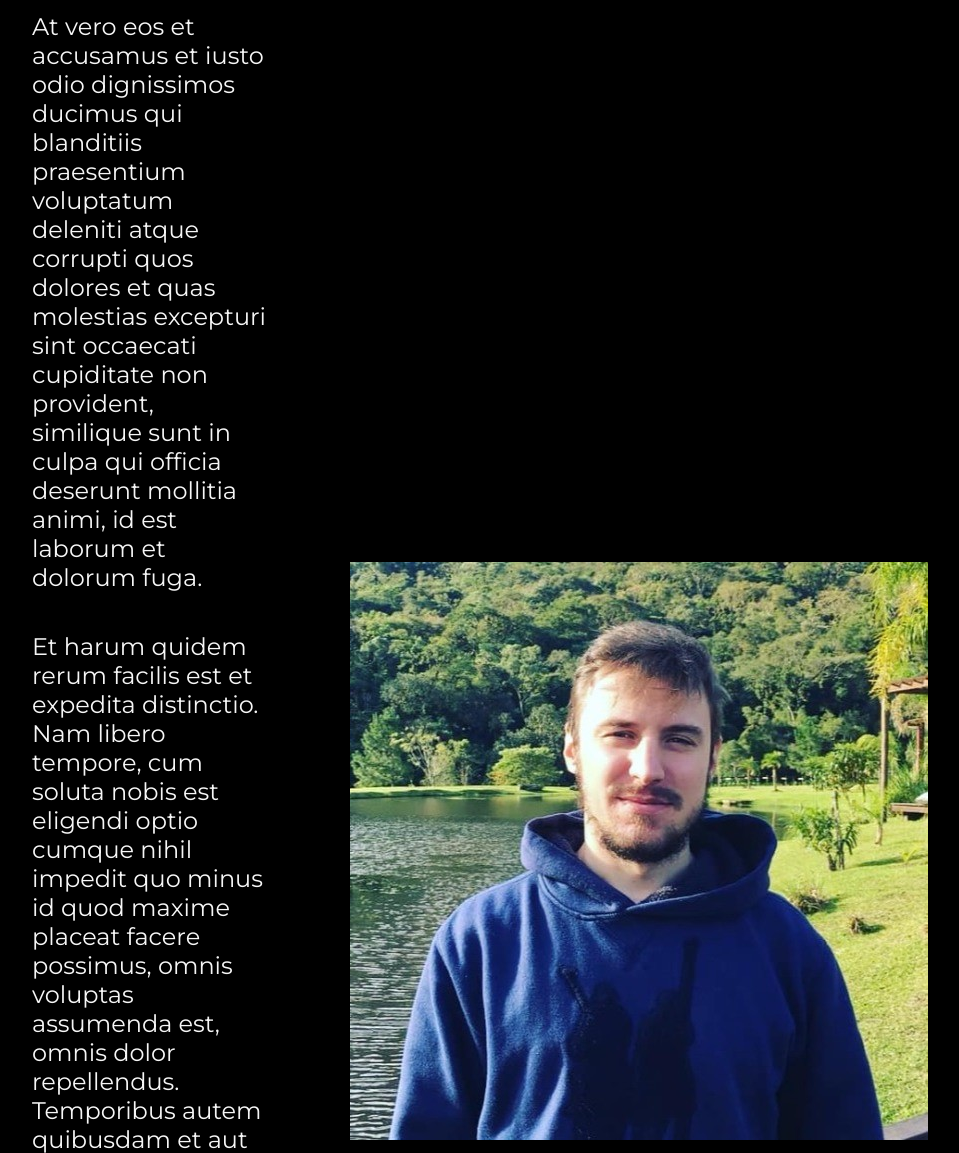
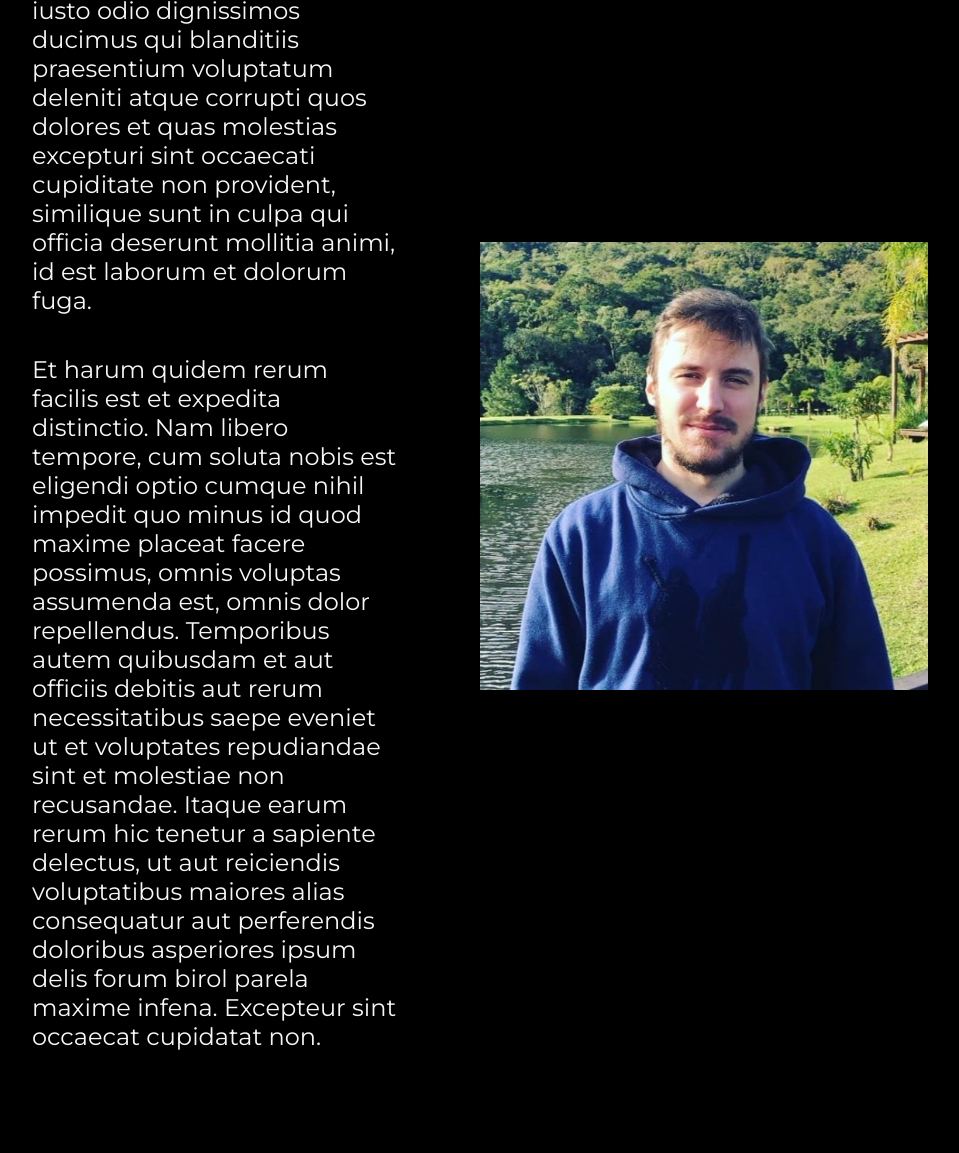
Before and after one commit to Huuraki/portfolio, a plain HTML site: page about.html in a window 1280 px wide. Shown: the part 301-1454 px from the top of the page, without its empty margins (160-1119 px from the left). Drawn offline with nearby package versions, Linux system fonts and the light colour scheme.

Commit message:
Update about.html
adicionado classe na img

```diff
--- a/about.html
+++ b/about.html
@@ -19,7 +19,7 @@
                    <p class="Apresentacao_conteudo_texto">At vero eos et accusamus et iusto odio dignissimos ducimus qui blanditiis praesentium voluptatum deleniti atque corrupti quos dolores et quas molestias excepturi sint occaecati cupiditate non provident, similique sunt in culpa qui officia deserunt mollitia animi, id est laborum et dolorum fuga.</p>
                    <p class="Apresentacao_conteudo_texto">Et harum quidem rerum facilis est et expedita distinctio. Nam libero tempore, cum soluta nobis est eligendi optio cumque nihil impedit quo minus id quod maxime placeat facere possimus, omnis voluptas assumenda est, omnis dolor repellendus. Temporibus autem quibusdam et aut officiis debitis aut rerum necessitatibus saepe eveniet ut et voluptates repudiandae sint et molestiae non recusandae. Itaque earum rerum hic tenetur a sapiente delectus, ut aut reiciendis voluptatibus maiores alias consequatur aut perferendis doloribus asperiores ipsum delis forum birol parela maxime infena. Excepteur sint occaecat cupidatat non.</p>
                 </section>
-            <img class="" src="./imagens/rodrigo.jpg" alt="Foto do Rodrigo">
+            <img class="Apresentacao_imagem" src="./imagens/rodrigo.jpg" alt="Foto do Rodrigo">
         </main>
     <footer class="Rodape">
         <p>Desenvolvido por Huuraki</p>
```
